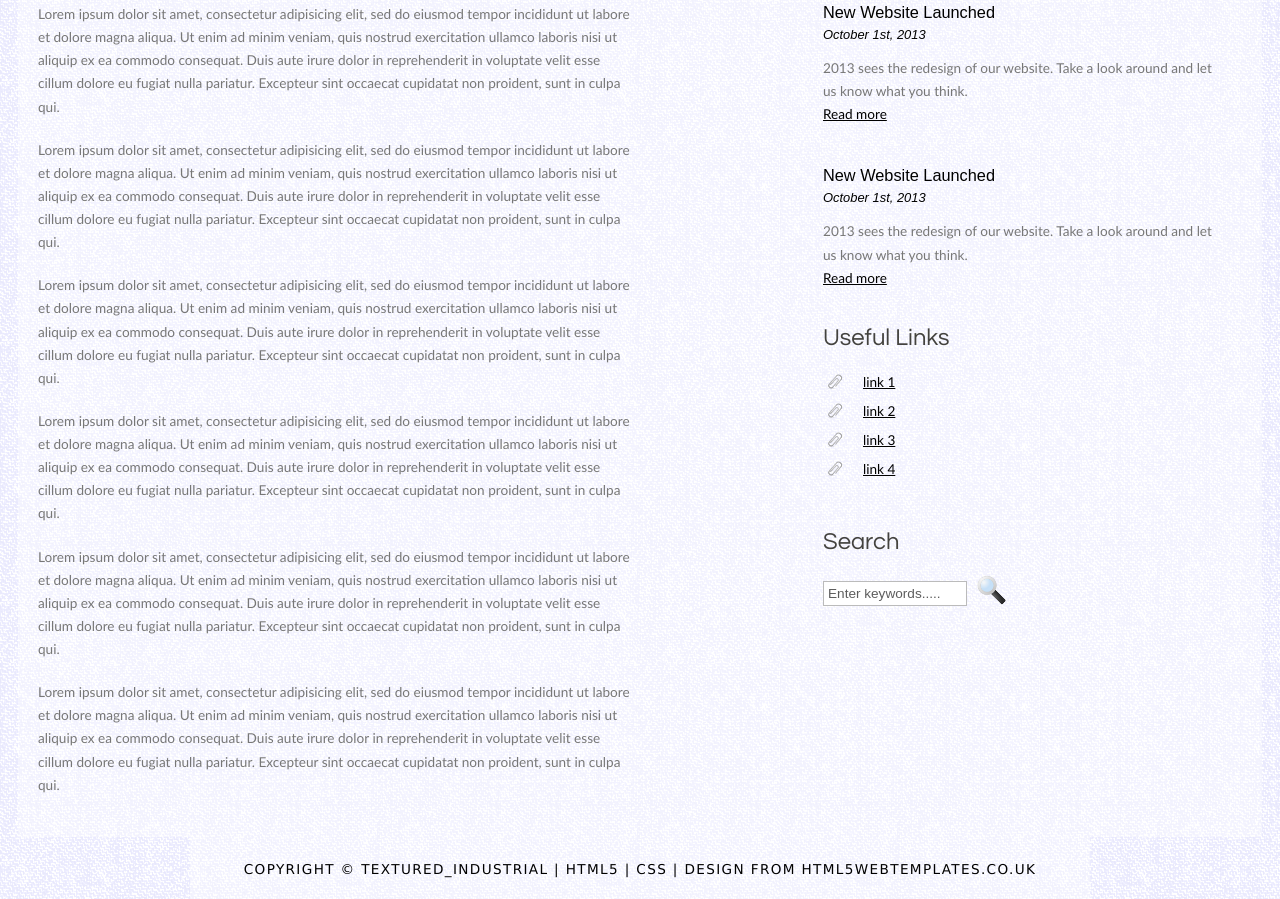
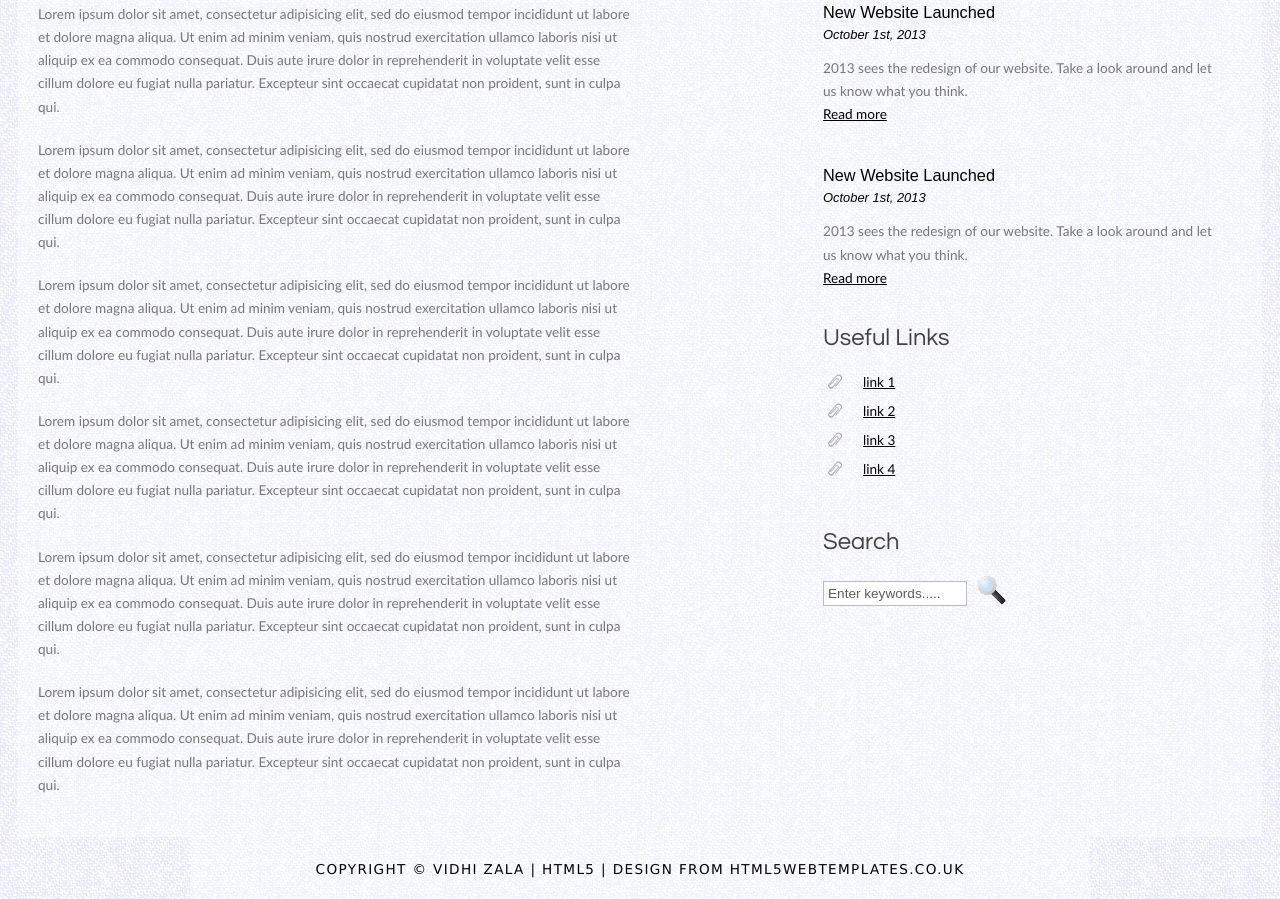
Before and after one commit to munjalshah94/munjalshah94.github.io, a plain HTML site: page projects.html in a window 1280 px wide. Shown: the part 317-1216 px from the top of the page. Drawn offline with Linux system fonts and the light colour scheme.

Commit message:
Update projects.html

```diff
--- a/projects.html
+++ b/projects.html
@@ -68,7 +68,7 @@
       </div>
     </div>
     <div id="footer">
-      Copyright &copy; textured_industrial | <a href="http://validator.w3.org/check?uri=referer">HTML5</a> | <a href="http://jigsaw.w3.org/css-validator/check/referer">CSS</a> | <a href="http://www.html5webtemplates.co.uk">design from HTML5webtemplates.co.uk</a>
+    Copyright &copy; Vidhi Zala | <a href="http://munjalshah94.github.io">HTML5</a> | <a href="http://www.html5webtemplates.co.uk">design from HTML5webtemplates.co.uk</a>
     </div>
   </div>
 </body>
```
